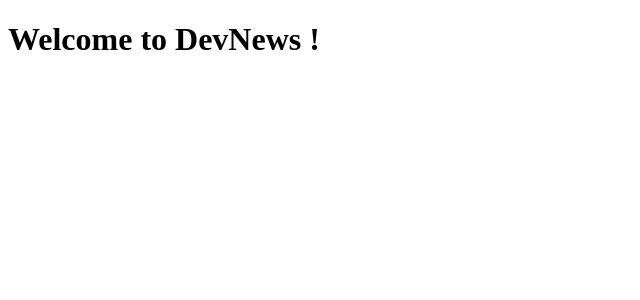
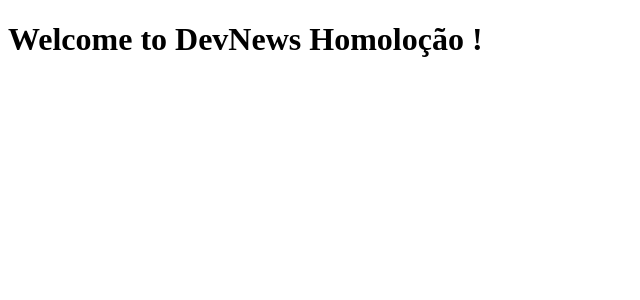
Before and after one commit to andre8630/devnews, a Next.js app: page / in a window 1280 px wide. Shown: the top 300 px of the page, without its empty margins (0-640 px from the left). Built offline with nearby package versions, Linux system fonts and the light colour scheme.

Commit message:
testando homologaçao

```diff
--- a/pages/index.js
+++ b/pages/index.js
@@ -1,7 +1,7 @@
 function Home() {
   return (
     <div>
-      <h1>Welcome to DevNews !</h1>
+      <h1>Welcome to DevNews Homoloção !</h1>
     </div>
   );
 }
```
